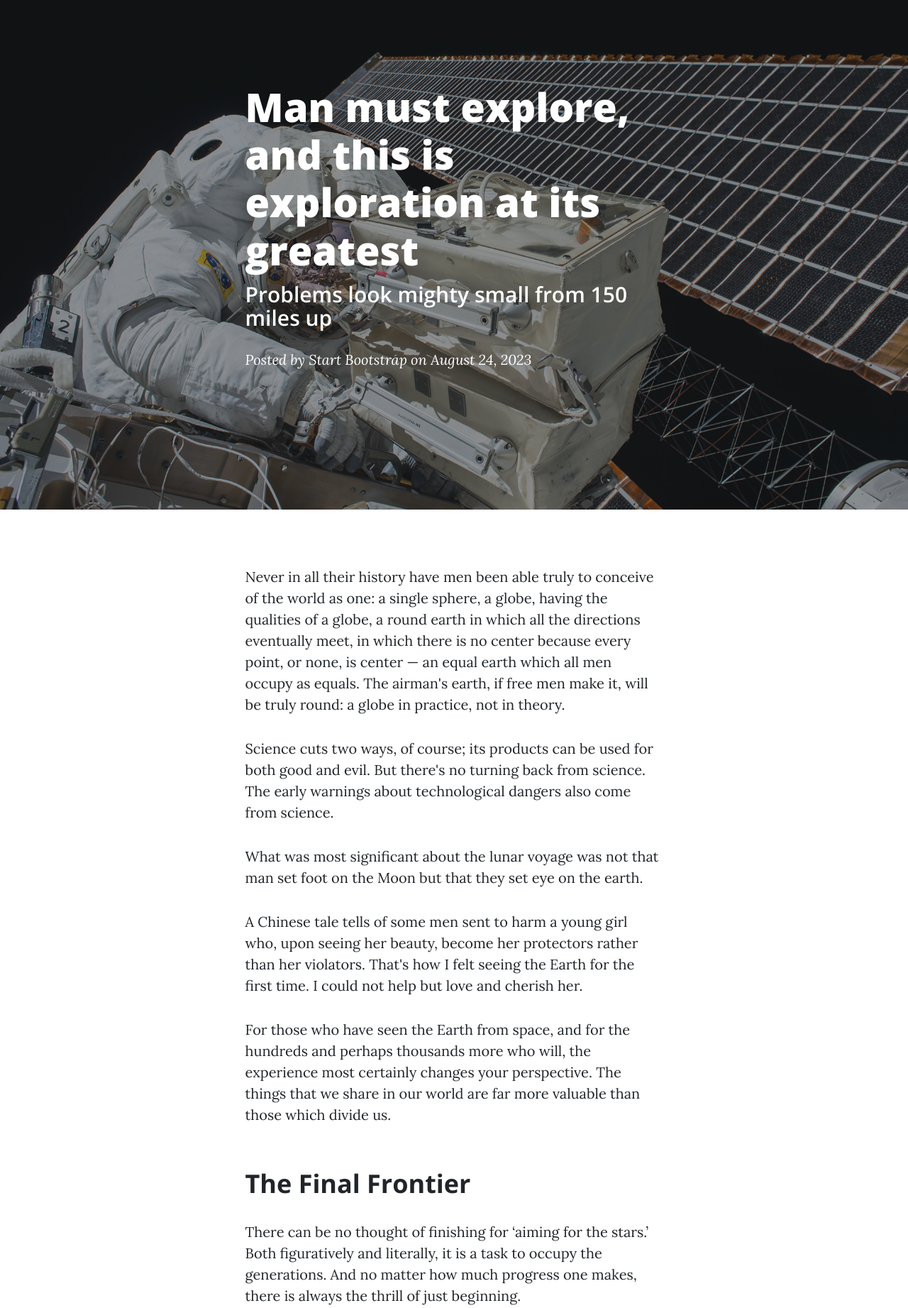
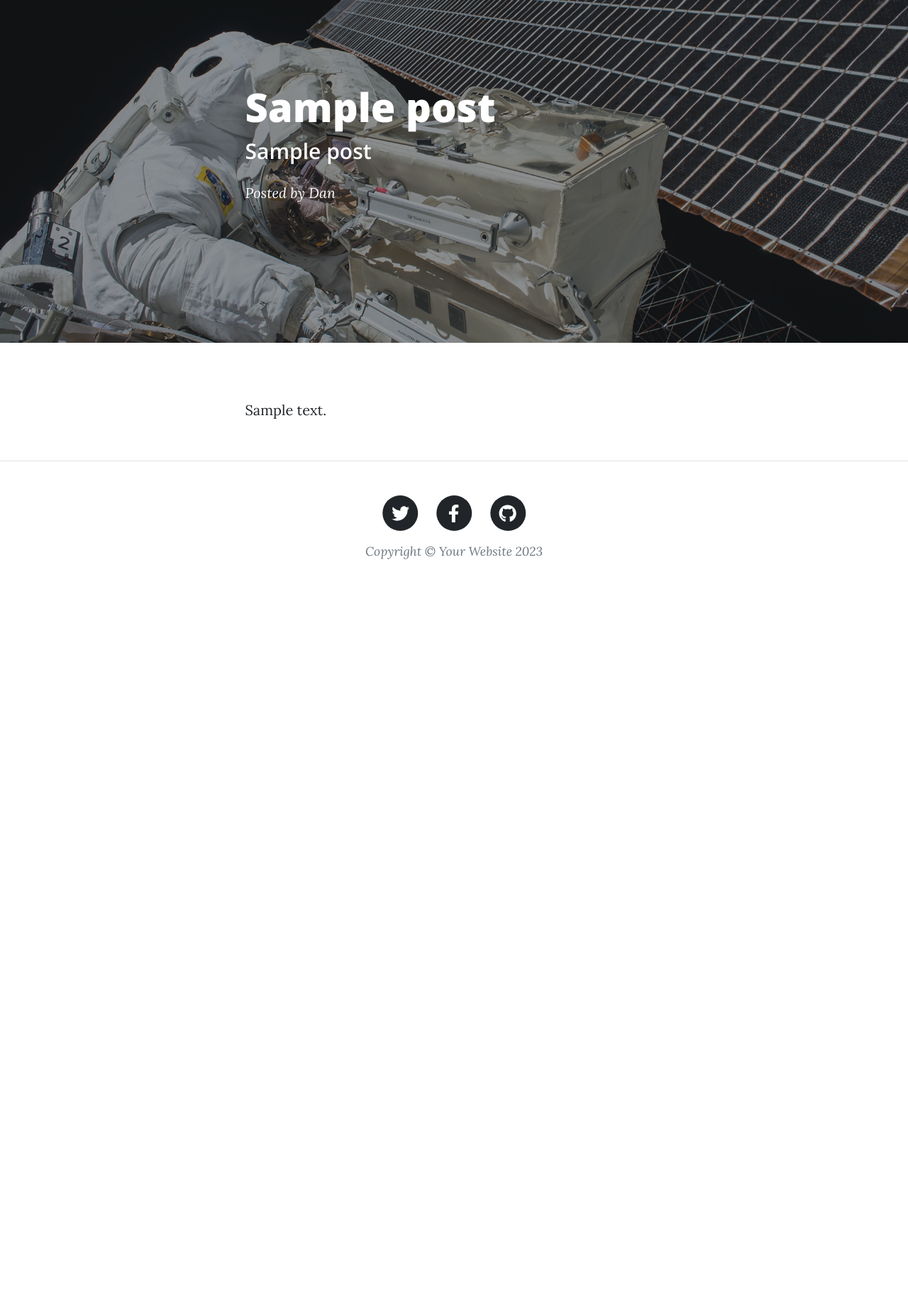
Before and after one commit to CodeNinjaDan/web-development, a Flask app: template upgraded-blog/templates/post.html in a window 1280 px wide. Shown: the part 83-1926 px from the top of the page at 71% size. After the commit the page ends 921 px from the top, so only its background shows below. Run offline with Flask 3, Linux system fonts and the light colour scheme; the template is opened without the code that fills it: most values are stand-ins (such as "Sample title", 1, 10 or a date in 2020); some libraries are stand-ins or nearby versions.

Commit message:
render each post

```diff
--- a/upgraded-blog/main.py
+++ b/upgraded-blog/main.py
@@ -3,10 +3,11 @@ import requests
 
 app = Flask(__name__)
 
+posts = requests.get("https://api.npoint.io/5b776c78600bd91b0e9a").json()
+
 
 @app.route("/")
 def home():
-    posts = requests.get("https://api.npoint.io/5b776c78600bd91b0e9a").json()
     return render_template("index.html", posts=posts)
 
 @app.route("/about")
@@ -17,7 +18,13 @@ def about():
 def contact():
     return render_template("contact.html")
 
-
+@app.route("/post/<int:index>")
+def show_post(index):
+    requested_post = None
+    for blog_post in posts:
+        if blog_post.id == index:
+            requested_post = blog_post
+    return render_template("post.html", post=requested_post)
 
 if __name__ == "__main__":
     app.run(debug=True)
--- a/upgraded-blog/templates/index.html
+++ b/upgraded-blog/templates/index.html
@@ -41,7 +41,7 @@
             <!-- Post previews generated from API data -->
             {% for post in posts %}
                 <div class="post-preview">
-                    <a href="post.html">
+                    <a href="{{ url_for('show_post', index=post.id) }}">
                         <h2 class="post-title">{{ post.title }}</h2>
                         {% if post.subtitle %}
                             <h3 class="post-subtitle">{{ post.subtitle }}</h3>
--- a/upgraded-blog/templates/post.html
+++ b/upgraded-blog/templates/post.html
@@ -34,51 +34,36 @@
                 </div>
             </div>
         </nav>
-        <!-- Page Header-->
-        <header class="masthead" style="background-image: url('assets/img/post-bg.jpg')">
+       <!-- Navigation links class="navbar-nav ms-auto py-4 py-lg-0">
+    <li class="nav-item"><a class="nav-link px-lg-3 py-3 py-lg-4" href="{{ url_for('home') }}">Home</a></li>
+    <li class="nav-item"><a class="nav-link px-lg-3 py-3 py-lg-4" href="{{ url_for('about') }}">About</a></li>
+    <li class="nav-item"><a class="nav-link px-lg-3 py-3 py-lg-4" href="{{ url_for('contact') }}">Contact</a></li>
+</ul>
+
+<!-- Header update -->
+<header class="masthead" style="background-image: url('{{ url_for('static', filename='img/post-bg.jpg') }}')">
     <div class="container position-relative px-4 px-lg-5">
         <div class="row gx-4 gx-lg-5 justify-content-center">
             <div class="col-md-10 col-lg-8 col-xl-7">
                 <div class="post-heading">
-                            <h1>Man must explore, and this is exploration at its greatest</h1>
-                            <h2 class="subheading">Problems look mighty small from 150 miles up</h2>
+                    <h1>{{ post.title }}</h1>
+                    <h2 class="subheading">{{ post.subtitle }}</h2>
                     <span class="meta">
                         Posted by
-                                <a href="#!">Start Bootstrap</a>
-                                on August 24, 2023
+                        <a href="#!">Dan</a>
                     </span>
                 </div>
             </div>
         </div>
     </div>
 </header>
-        <!-- Post Content-->
+
+<!-- Article content update -->
 <article class="mb-4">
     <div class="container px-4 px-lg-5">
         <div class="row gx-4 gx-lg-5 justify-content-center">
             <div class="col-md-10 col-lg-8 col-xl-7">
-                        <p>Never in all their history have men been able truly to conceive of the world as one: a single sphere, a globe, having the qualities of a globe, a round earth in which all the directions eventually meet, in which there is no center because every point, or none, is center — an equal earth which all men occupy as equals. The airman's earth, if free men make it, will be truly round: a globe in practice, not in theory.</p>
-                        <p>Science cuts two ways, of course; its products can be used for both good and evil. But there's no turning back from science. The early warnings about technological dangers also come from science.</p>
-                        <p>What was most significant about the lunar voyage was not that man set foot on the Moon but that they set eye on the earth.</p>
-                        <p>A Chinese tale tells of some men sent to harm a young girl who, upon seeing her beauty, become her protectors rather than her violators. That's how I felt seeing the Earth for the first time. I could not help but love and cherish her.</p>
-                        <p>For those who have seen the Earth from space, and for the hundreds and perhaps thousands more who will, the experience most certainly changes your perspective. The things that we share in our world are far more valuable than those which divide us.</p>
-                        <h2 class="section-heading">The Final Frontier</h2>
-                        <p>There can be no thought of finishing for ‘aiming for the stars.’ Both figuratively and literally, it is a task to occupy the generations. And no matter how much progress one makes, there is always the thrill of just beginning.</p>
-                        <p>There can be no thought of finishing for ‘aiming for the stars.’ Both figuratively and literally, it is a task to occupy the generations. And no matter how much progress one makes, there is always the thrill of just beginning.</p>
-                        <blockquote class="blockquote">The dreams of yesterday are the hopes of today and the reality of tomorrow. Science has not yet mastered prophecy. We predict too much for the next year and yet far too little for the next ten.</blockquote>
-                        <p>Spaceflights cannot be stopped. This is not the work of any one man or even a group of men. It is a historical process which mankind is carrying out in accordance with the natural laws of human development.</p>
-                        <h2 class="section-heading">Reaching for the Stars</h2>
-                        <p>As we got further and further away, it [the Earth] diminished in size. Finally it shrank to the size of a marble, the most beautiful you can imagine. That beautiful, warm, living object looked so fragile, so delicate, that if you touched it with a finger it would crumble and fall apart. Seeing this has to change a man.</p>
-                        <a href="#!"><img class="img-fluid" src="assets/img/post-sample-image.jpg" alt="..." /></a>
-                        <span class="caption text-muted">To go places and do things that have never been done before – that’s what living is all about.</span>
-                        <p>Space, the final frontier. These are the voyages of the Starship Enterprise. Its five-year mission: to explore strange new worlds, to seek out new life and new civilizations, to boldly go where no man has gone before.</p>
-                        <p>As I stand out here in the wonders of the unknown at Hadley, I sort of realize there’s a fundamental truth to our nature, Man must explore, and this is exploration at its greatest.</p>
-                        <p>
-                            Placeholder text by
-                            <a href="http://spaceipsum.com/">Space Ipsum</a>
-                            &middot; Images by
-                            <a href="https://www.flickr.com/photos/nasacommons/">NASA on The Commons</a>
-                        </p>
+                <p>{{ post.body }}</p>
             </div>
         </div>
     </div>
```
Lines whose indentation alone changed are shown as unchanged.
